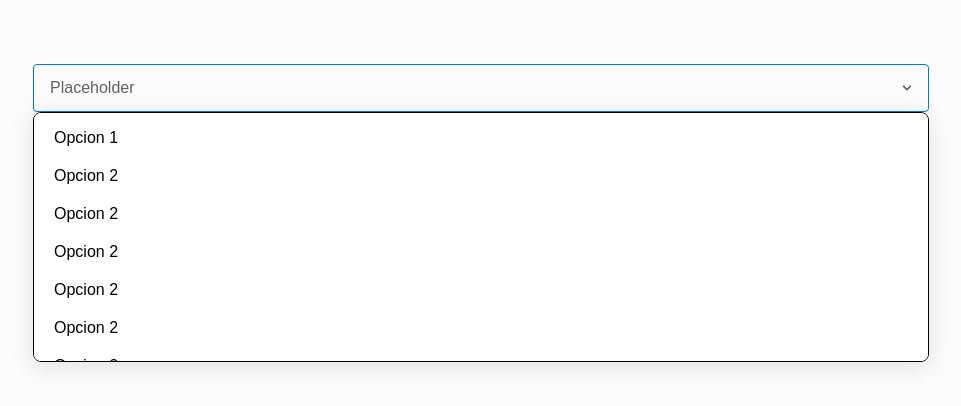
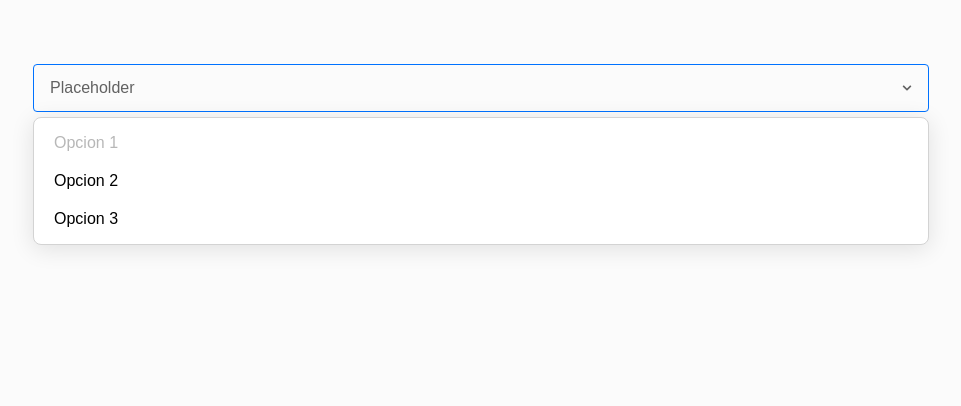
Before and after one commit to aguirrealvaro/utils-library, a React app: page / in a window 1280 px wide. Both pictures are taken after a click on the button "Placeholder". Shown: the top 406 px of the page, without its empty margins (159-1120 px from the left). Built offline with nearby package versions, Linux system fonts and the light colour scheme.

Commit message:
Change logic select

```diff
--- a/src/components/App/App.tsx
+++ b/src/components/App/App.tsx
@@ -2,29 +2,25 @@ import React, { FunctionComponent, useState } from "react";
 import { ThemeProvider } from "styled-components";
 import { theme, GlobalStyles } from ".";
 import { ToastProvider, Select } from "@/components";
-import { buildSelectOptions } from "../Select";
-import { LabelValue } from "../Select/types";
 
 export const App: FunctionComponent = () => {
-  const [option, setOption] = useState<LabelValue | undefined>(undefined);
+  const [selectedOption, setSelectedOption] = useState<string | undefined>(undefined);
 
   const options = [
-    { label: "Opcion 1", value: "opcion1" },
+    { label: "Opcion 1", value: "opcion1", disabled: true },
     { label: "Opcion 2", value: "opcion2" },
-    { label: "Opcion 2", value: "opcion2" },
-    { label: "Opcion 2", value: "opcion2" },
-    { label: "Opcion 2", value: "opcion2" },
-    { label: "Opcion 2", value: "opcion2" },
-    { label: "Opcion 2", value: "opcion2" },
-    { label: "Opcion 2", value: "opcion2" },
+    { label: "Opcion 3", value: "opcion3" },
   ];
-
-  const optionsSelect = buildSelectOptions(options, option, setOption);
 
   return (
     <ThemeProvider theme={theme}>
       <ToastProvider>
-        <Select placeholder="Placeholder" options={optionsSelect} value={option?.value} />
+        <Select
+          placeholder="Placeholder"
+          options={options}
+          value={selectedOption}
+          onChange={setSelectedOption}
+        />
         <GlobalStyles />
       </ToastProvider>
     </ThemeProvider>
--- a/src/components/App/theme.ts
+++ b/src/components/App/theme.ts
@@ -12,7 +12,14 @@ const sizes: Record<Size, string> = {
 export const theme = {
   fontFamily: "Arial",
   breakpoint: (size: Size): string => `@media (max-width: ${sizes[size]})`,
-  colors: { black: "#212121", white: "#ffffff", blue: "#0072FF", red: "#FF4658", grey: "#626262" },
+  colors: {
+    black: "#212121",
+    white: "#ffffff",
+    blue: "#0072FF",
+    red: "#FF4658",
+    grey: "#626262",
+    lightGrey: "lightgrey",
+  },
 };
 
 export type ThemeType = typeof theme;
--- a/src/components/Select/Select.tsx
+++ b/src/components/Select/Select.tsx
@@ -1,20 +1,23 @@
-import React, { FunctionComponent, useCallback, useEffect, useRef, useState } from "react";
+import React, {
+  FunctionComponent,
+  useCallback,
+  useEffect,
+  useRef,
+  useState,
+  Dispatch,
+  SetStateAction,
+} from "react";
 import styled, { css } from "styled-components";
 import { Icon } from "@/components";
 import { theme } from "@/components/App";
 import { useOnClickOutside } from "@/hooks";
-
-export type SelectOptionProps = {
-  label: string | JSX.Element;
-  onClick: () => void;
-  disabled?: boolean;
-  isSelected: boolean;
-};
+import { LabelValue } from "./types";
 
 type SelectProps = {
   placeholder: string;
-  options: SelectOptionProps[];
-  value?: string;
+  value: string | undefined;
+  onChange: Dispatch<SetStateAction<string | undefined>>;
+  options: LabelValue[];
   disabled?: boolean;
   helpText?: string;
   error?: string;
@@ -23,6 +26,7 @@ type SelectProps = {
 export const Select: FunctionComponent<SelectProps> = ({
   placeholder,
   value,
+  onChange,
   options,
   disabled,
   helpText,
@@ -39,20 +43,26 @@ export const Select: FunctionComponent<SelectProps> = ({
     if (value) closeDropdown();
   }, [value, closeDropdown]);
 
+  const valueSelected = options.find((option) => option.value === value)?.label;
+
   return (
     <Container ref={containerRef}>
       <Button onClick={() => setIsOpen(!isOpen)} disabled={disabled} hasValue={!!value} error={!!error}>
         {value && <Placeholder>{placeholder}</Placeholder>}
-        <Value>{value || placeholder}</Value>
+        <span>{valueSelected || placeholder}</span>
         <Icon icon="chevron_down" size="10px" color={theme.colors.grey} />
       </Button>
       {isOpen && (
         <Dropdown>
-          {options.map(({ label, onClick, disabled, isSelected }, i) => (
-            <Option key={i} onClick={onClick} disabled={disabled} isSelected={isSelected}>
-              {label}
-            </Option>
-          ))}
+          {options.map((option, i) => {
+            const onClick = () => onChange(option.value);
+            const isSelected = value === option.value;
+            return (
+              <Option key={i} onClick={onClick} disabled={option.disabled} isSelected={isSelected}>
+                {option.label}
+              </Option>
+            );
+          })}
         </Dropdown>
       )}
       {(helpText || error) && <BottomText error={!!error}>{error || helpText}</BottomText>}
@@ -97,16 +107,11 @@ const Button = styled.button<{ hasValue: boolean; error: boolean }>`
   }
 `;
 
-const Value = styled.span`
-  display: block;
-  margin-right: 1rem;
-`;
-
 const Dropdown = styled.div`
   position: absolute;
   z-index: 1;
   padding: 0.5rem;
-  border: 1px solid ${({ theme }) => theme.colors.border};
+  border: 1px solid ${({ theme }) => theme.colors.lightGrey};
   background: #fff;
   box-shadow: 0px 4px 23px rgba(0, 0, 0, 0.11);
   border-radius: 8px;
@@ -115,6 +120,7 @@ const Dropdown = styled.div`
   display: flex;
   flex-direction: column;
   overflow-y: auto;
+  transform: translateY(5px);
 `;
 
 const Option = styled.button<{ isSelected: boolean }>`
@@ -145,7 +151,7 @@ const Option = styled.button<{ isSelected: boolean }>`
 const BottomText = styled.span<{ error: boolean }>`
   display: block;
   color: ${({ theme, error }) => theme.colors[error ? "red" : "grey"]};
-  font-size: 0.73rem;
+  font-size: 0.75rem;
   margin-top: 0.4rem;
   margin-left: 1rem;
 `;
--- a/src/components/Select/index.ts
+++ b/src/components/Select/index.ts
@@ -1,3 +1,2 @@
 export { Select } from "./Select";
-export type { SelectOptionProps } from "./Select";
-export { buildSelectOptions } from "./utils";
+export type { LabelValue } from "./types";
--- a/src/components/Select/types.ts
+++ b/src/components/Select/types.ts
@@ -1,4 +1,5 @@
 export type LabelValue = {
   label: string;
   value: string;
+  disabled?: boolean;
 };
--- a/src/components/Select/utils.ts
+++ /dev/null
@@ -1,13 +0,0 @@
-import { SelectOptionProps } from ".";
-import { LabelValue } from "./types";
-
-export const buildSelectOptions = (
-  array: LabelValue[],
-  state: LabelValue | undefined,
-  setState: React.Dispatch<React.SetStateAction<LabelValue | undefined>>
-): SelectOptionProps[] =>
-  array.map(({ label, value }) => ({
-    label,
-    onClick: () => setState({ label, value }),
-    isSelected: value === state?.value,
-  }));
```
